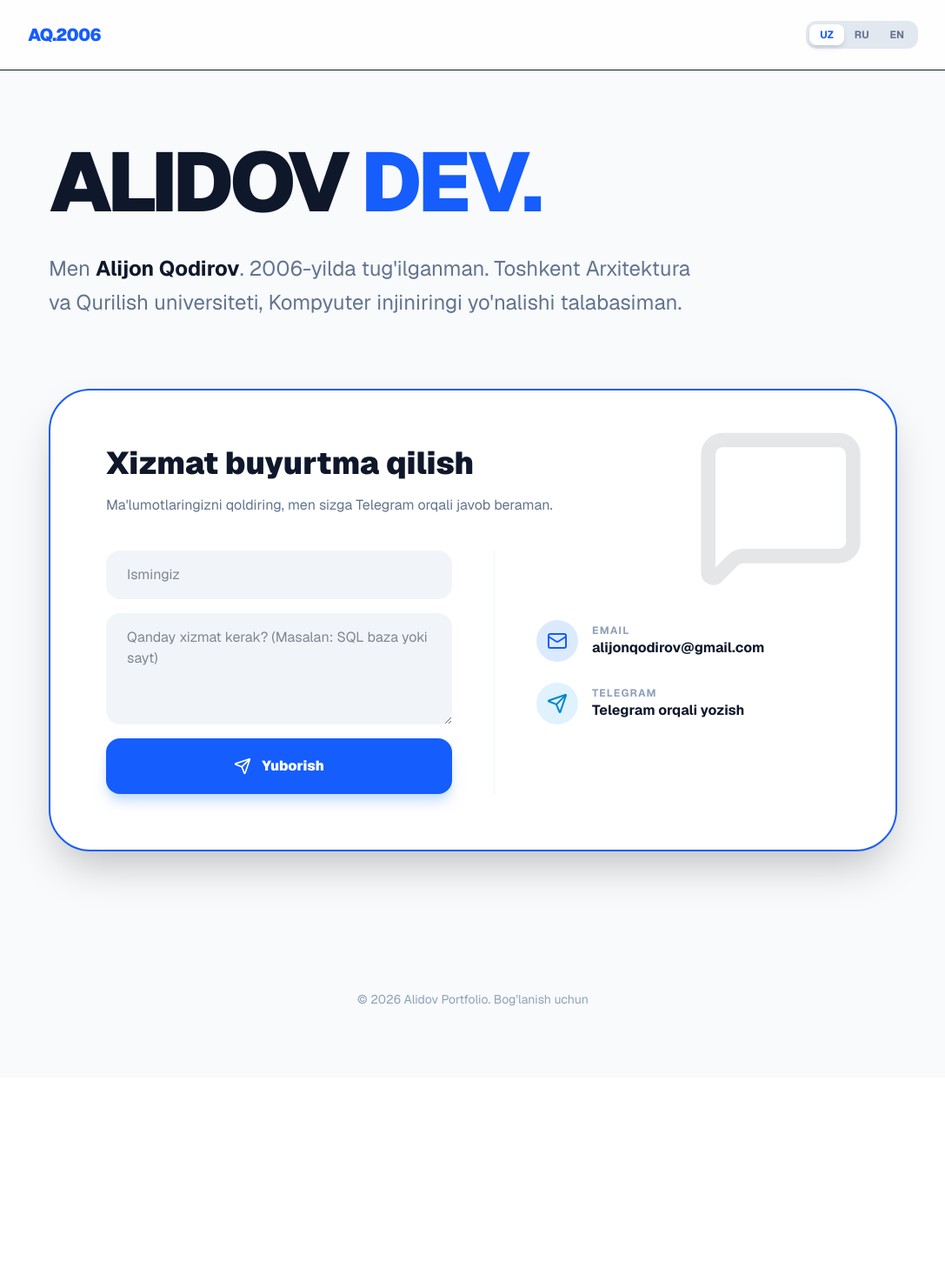
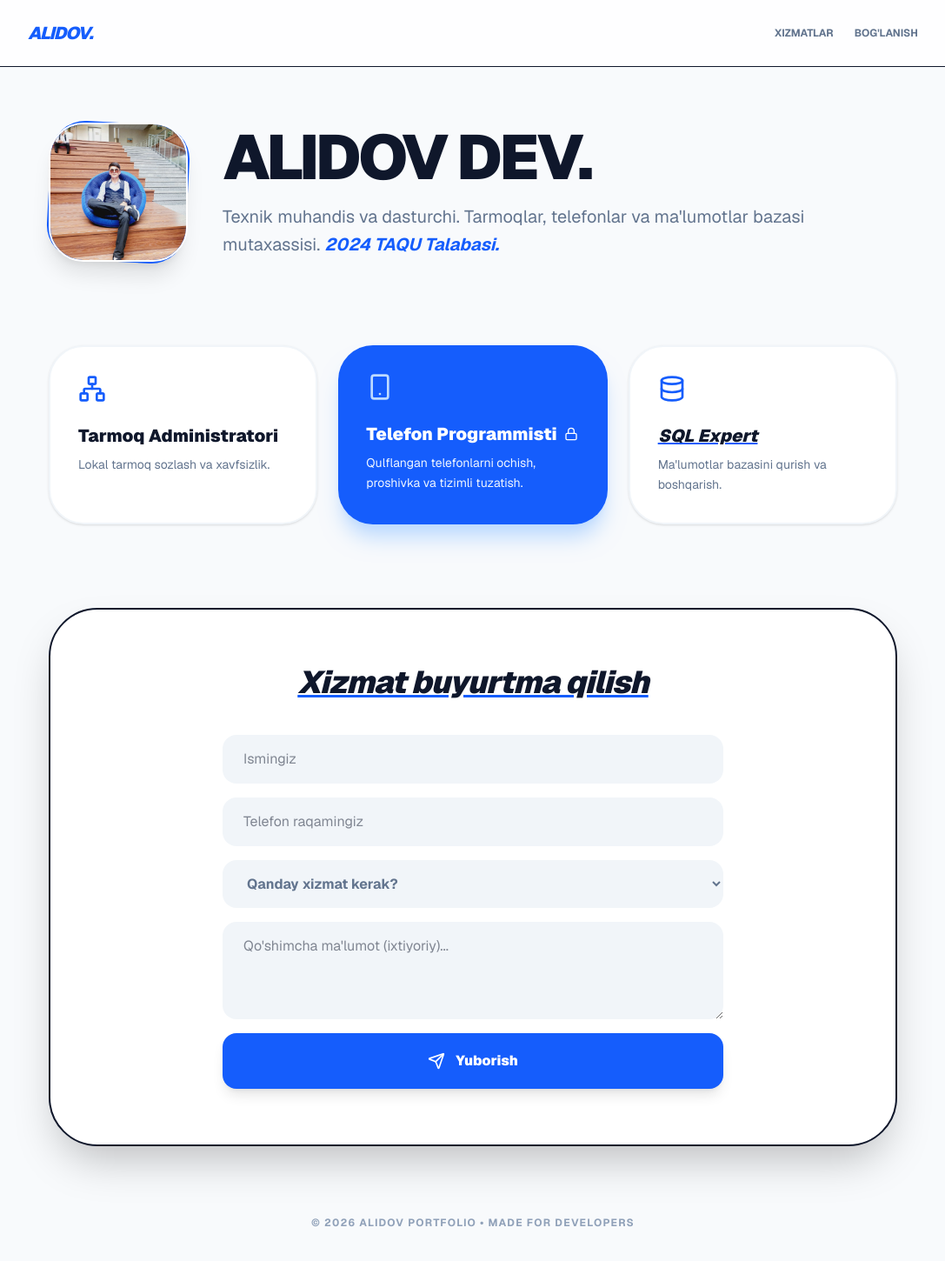
Before and after one commit to alijonqodirov2022-crypto/Mening_blogim, a Next.js app: page / in a window 1280 px wide. Shown: the top 1450 px of the page at 87% size, without its empty margins (96-1183 px from the left). Before the commit the page ends 1239 px from the top, so only its background shows below. Built offline with nearby package versions, Linux system fonts and the light colour scheme.

Commit message:
Rasm qo'shildi

```diff
--- a/app/page.tsx
+++ b/app/page.tsx
@@ -1,175 +1,162 @@
 "use client";
 import React, { useState } from 'react';
-import { Github, Mail, Database, Laptop, GraduationCap, Code2, Send, MessageSquare, Phone } from 'lucide-react';
-
+import { Github, Mail, Database, Laptop, GraduationCap, Code2, Send, MessageSquare, Phone, Smartphone, Network, Lock, ShieldCheck } from 'lucide-react';
+<img
+  src="/me.jpg"
+  alt="Alijon"
+  className="w-full h-full object-cover"
+  onError={(e) => { e.currentTarget.src = "https://ui-avatars.com/api/?name=Alijon+Qodirov" }}
+/>
 const translations = {
   uz: {
-    about: "Men haqimda",
-    skills: "Bilimlarim",
-    hero_p1: "Men",
-    hero_p2: "2006-yilda tug'ilganman. Toshkent Arxitektura va Qurilish universiteti, Kompyuter injiniringi yo'nalishi talabasiman.",
-    skill1_title: "Frontend & Backend",
-    skill1_desc: "Next.js va zamonaviy frameworklarni o'rganmoqdaman. Full-stack muhandislik sari qadam.",
-    skill2_title: "Buxgalteriya & Office",
-    skill2_desc: "Buxgalteriya hisobi va MS Office paketida professional darajada ishlay olaman.",
+    hero_title: "ALIDOV DEV.",
+    hero_desc: "Texnik muhandis va dasturchi. Tarmoqlar, telefonlar va ma'lumotlar bazasi mutaxassisi.",
+    edu_taqu: "TAQU Talabasi (2024)",
+    edu_taqu_desc: "Toshkent Arxitektura va Qurilish universiteti, Kompyuter injiniringi.",
+    service_phone: "Telefon Programmisti",
+    service_phone_desc: "Qulflangan telefonlarni ochish, proshivka va tizimli tuzatish.",
+    service_admin: "Tarmoq Administratori",
+    service_admin_desc: "Lokal tarmoq sozlash va xavfsizlik.",
     contact_title: "Xizmat buyurtma qilish",
     placeholder_name: "Ismingiz",
-    placeholder_msg: "Qanday xizmat kerak? (Masalan: SQL baza yoki sayt)",
-    btn_send: "Yuborish",
-    footer: "Bog'lanish uchun",
-    direct_tg: "Telegram orqali yozish"
-  },
-  ru: {
-    about: "Обо мне",
-    skills: "Навыки",
-    hero_p1: "Я",
-    hero_p2: "Родился в 2006 году. Студент Ташкентского архитектурно-строительного университета по направлению Компьютерный инжиниринг.",
-    skill1_title: "Frontend & Backend",
-    skill1_desc: "Изучаю Next.js и современные фреймворки. Шаг к Full-stack инженерии.",
-    skill2_title: "Бухгалтерия и Office",
-    skill2_desc: "Работаю на профессиональном уровне в бухгалтерском учете и пакете MS Office.",
-    contact_title: "Заказать услугу",
-    placeholder_name: "Ваше имя",
-    placeholder_msg: "Какая услуга вам нужна?",
-    btn_send: "Отправить",
-    footer: "Контакты",
-    direct_tg: "Написать в Telegram"
-  },
-  en: {
-    about: "About",
-    skills: "Skills",
-    hero_p1: "I am",
-    hero_p2: "Born in 2006. Student at Tashkent University of Architecture and Civil Engineering, majoring in Computer Engineering.",
-    skill1_title: "Frontend & Backend",
-    skill1_desc: "Learning Next.js and modern frameworks. A step towards Full-stack engineering.",
-    skill2_title: "Accounting & Office",
-    skill2_desc: "Professional level in accounting and MS Office package.",
-    contact_title: "Order a Service",
-    placeholder_name: "Your Name",
-    placeholder_msg: "Which service do you need?",
-    btn_send: "Send Message",
-    footer: "Get in touch",
-    direct_tg: "Write via Telegram"
+    placeholder_phone: "Telefon raqamingiz",
+    select_service: "Qanday xizmat kerak?",
+    opt_unlock: "Telefonni blokdan ochish",
+    opt_network: "Tarmoqni sozlash (Admin)",
+    opt_sql: "SQL Ma'lumotlar bazasi",
+    opt_other: "Boshqa xizmat",
+    btn_send: "Yuborish"
   }
 };
 
 export default function Portfolio() {
-  const [lang, setLang] = useState<'uz' | 'ru' | 'en'>('uz');
+  const [lang, setLang] = useState('uz');
   const [name, setName] = useState('');
+  const [phone, setPhone] = useState('');
+  const [service, setService] = useState('');
   const [message, setMessage] = useState('');
   const [status, setStatus] = useState('');
 
-  const t = translations[lang];
+  const t = translations.uz;
 
   const sendToTelegram = async (e: React.FormEvent) => {
     e.preventDefault();
     setStatus('sending');
 
     const botToken = "8578469335:AAGIhKG9I_FoRAw7pRLHkpWmyLmc7-XqLFU";
-    const chatId = "7277916372";
+    const chatId = "7277916371";
 
-    const text = `🚀 *YANGI BUYURTMA*\n\n👤 *Ism:* ${name}\n💬 *Xabar:* ${message}\n🌐 *Til:* ${lang.toUpperCase()}`;
+    const text = `🚀 YANGI BUYURTMA\n\n👤 Mijoz: ${name}\n📞 Tel: ${phone}\n🛠 Xizmat: ${service}\n💬 Xabar: ${message}`;
 
     try {
-      await fetch(`https://api.telegram.org/bot${botToken}/sendMessage`, {
+      const res = await fetch(`https://api.telegram.org/bot${botToken}/sendMessage`, {
         method: 'POST',
         headers: { 'Content-Type': 'application/json' },
-        body: JSON.stringify({ chat_id: chatId, text: text, parse_mode: 'Markdown' })
+        body: JSON.stringify({ chat_id: chatId, text: text })
       });
-      setStatus('success');
-      setName('');
-      setMessage('');
-      setTimeout(() => setStatus(''), 5000);
+      if (res.ok) {
+        setStatus('success');
+        setName(''); setPhone(''); setMessage(''); setService('');
+        setTimeout(() => setStatus(''), 5000);
+      }
     } catch (error) {
       setStatus('error');
     }
   };
 
   return (
-    <div className="min-h-screen bg-slate-50 text-slate-900 font-sans">
+    <div className="min-h-screen bg-slate-50 text-slate-900 font-sans pb-20">
+      {/* NAVIGATSIYA */}
       <nav className="p-6 border-b bg-white/80 backdrop-blur-md sticky top-0 z-50">
         <div className="max-w-5xl mx-auto flex justify-between items-center">
-          <span className="text-xl font-black tracking-tighter text-blue-600">AQ.2006</span>
-          <div className="flex bg-slate-200 p-1 rounded-xl">
-            {(['uz', 'ru', 'en'] as const).map((l) => (
-              <button key={l} onClick={() => setLang(l)} className={`px-3 py-1 rounded-lg text-xs font-bold transition-all ${lang === l ? 'bg-white shadow-md text-blue-600' : 'text-slate-500'}`}>
-                {l.toUpperCase()}
-              </button>
-            ))}
+          <span className="text-xl font-black tracking-tighter text-blue-600 italic">ALIDOV.</span>
+          <div className="flex gap-4 items-center">
+             <div className="hidden md:flex gap-6 text-sm font-bold text-slate-500 uppercase">
+                <a href="#services" className="hover:text-blue-600 text-xs">Xizmatlar</a>
+                <a href="#contact" className="hover:text-blue-600 text-xs">Bog'lanish</a>
+             </div>
           </div>
         </div>
       </nav>
 
-      <main className="max-w-5xl mx-auto px-6 py-20">
-        <section className="mb-20">
-          <h1 className="text-6xl md:text-8xl font-black tracking-tighter mb-8 leading-none">
-            ALIDOV <span className="text-blue-600">DEV.</span>
-          </h1>
-          <p className="text-2xl text-slate-500 max-w-3xl leading-relaxed">
-            {t.hero_p1} <span className="text-slate-900 font-bold">Alijon Qodirov</span>. {t.hero_p2}
-          </p>
+      <main className="max-w-5xl mx-auto px-6 pt-16">
+        {/* HERO SECTION */}
+        <section className="flex flex-col md:flex-row items-center gap-10 mb-24">
+          <div className="relative w-40 h-40 shrink-0">
+             <div className="absolute inset-0 bg-blue-600 rounded-[2.5rem] rotate-3 shadow-xl"></div>
+             <div className="absolute inset-0 bg-slate-300 rounded-[2.5rem] overflow-hidden border-2 border-white">
+                <img src="/me.jpg" alt="Alijon" className="w-full h-full object-cover"
+                onError={(e) => { e.currentTarget.src = "https://ui-avatars.com/api/?name=Alijon+Qodirov&background=0284c7&color=fff&size=512" }} />
+             </div>
+          </div>
+          <div className="text-center md:text-left">
+            <h1 className="text-5xl md:text-7xl font-black tracking-tighter mb-4 uppercase leading-none">
+              {t.hero_title}
+            </h1>
+            <p className="text-xl text-slate-500 max-w-2xl leading-relaxed">
+              {t.hero_desc} <span className="text-blue-600 font-bold italic">2024 TAQU Talabasi.</span>
+            </p>
+          </div>
         </section>
 
-        {/* XIZMATLAR FORMASI SHU YERDA */}
-        <section className="bg-white border-2 border-blue-600 rounded-[3rem] p-8 md:p-16 shadow-2xl overflow-hidden relative">
-          <div className="absolute top-0 right-0 p-8 opacity-10 pointer-events-none">
-             <MessageSquare size={200} />
+        {/* XIZMATLAR KARTALARI */}
+        <section id="services" className="grid grid-cols-1 md:grid-cols-3 gap-6 mb-24">
+          <div className="p-8 bg-white rounded-[2.5rem] border-2 border-slate-100 hover:border-blue-600 transition-all shadow-sm">
+            <Network className="text-blue-600 mb-6" size={32} />
+            <h3 className="font-black text-xl mb-2">{t.service_admin}</h3>
+            <p className="text-slate-500 text-sm leading-relaxed">{t.service_admin_desc}</p>
           </div>
+          <div className="p-8 bg-blue-600 rounded-[2.5rem] text-white shadow-xl shadow-blue-200">
+            <Smartphone className="text-blue-200 mb-6" size={32} />
+            <h3 className="font-black text-xl mb-2 flex items-center gap-2">{t.service_phone} <Lock size={16}/></h3>
+            <p className="text-blue-50 text-sm leading-relaxed">{t.service_phone_desc}</p>
+          </div>
+          <div className="p-8 bg-white rounded-[2.5rem] border-2 border-slate-100 hover:border-blue-600 transition-all shadow-sm">
+            <Database className="text-blue-600 mb-6" size={32} />
+            <h3 className="font-black text-xl mb-2 text-slate-900 italic underline decoration-blue-600">SQL Expert</h3>
+            <p className="text-slate-500 text-sm leading-relaxed">Ma'lumotlar bazasini qurish va boshqarish.</p>
+          </div>
+        </section>
 
-          <div className="relative z-10">
-            <h2 className="text-4xl font-black mb-4 text-center md:text-left">{t.contact_title}</h2>
-            <p className="text-slate-500 mb-10 text-center md:text-left">Ma'lumotlaringizni qoldiring, men sizga Telegram orqali javob beraman.</p>
+        {/* YANGI BUYURTMA FORMASI */}
+        <section id="contact" className="bg-white rounded-[3.5rem] p-8 md:p-16 border-2 border-slate-900 shadow-2xl relative overflow-hidden">
+          <div className="relative z-10 max-w-xl mx-auto">
+            <h2 className="text-4xl font-black text-center mb-10 tracking-tight italic underline decoration-blue-600">{t.contact_title}</h2>
 
-            <div className="grid grid-cols-1 md:grid-cols-2 gap-12">
-              <form onSubmit={sendToTelegram} className="flex flex-col gap-4">
-                <input
-                  type="text" placeholder={t.placeholder_name} required
-                  value={name} onChange={(e) => setName(e.target.value)}
-                  className="w-full px-6 py-4 rounded-2xl bg-slate-100 border-none outline-none focus:ring-2 focus:ring-blue-600 transition-all"
-                />
-                <textarea
-                  placeholder={t.placeholder_msg} required
-                  value={message} onChange={(e) => setMessage(e.target.value)}
-                  className="w-full px-6 py-4 rounded-2xl bg-slate-100 border-none outline-none focus:ring-2 focus:ring-blue-600 transition-all h-32"
-                ></textarea>
-                <button
-                  type="submit" disabled={status === 'sending'}
-                  className="bg-blue-600 text-white font-black py-5 rounded-2xl flex items-center justify-center gap-3 hover:bg-blue-700 transition-all active:scale-95 disabled:opacity-50 shadow-lg shadow-blue-200"
-                >
-                  <Send size={20} /> {status === 'sending' ? '...' : t.btn_send}
-                </button>
-                {status === 'success' && <p className="text-green-600 font-bold text-center mt-2 animate-bounce">Muvaffaqiyatli yuborildi! ✅</p>}
-              </form>
+            <form onSubmit={sendToTelegram} className="flex flex-col gap-4">
+              <input type="text" placeholder={t.placeholder_name} required value={name} onChange={(e) => setName(e.target.value)}
+                className="w-full px-6 py-4 rounded-2xl bg-slate-100 border-none outline-none focus:ring-2 focus:ring-blue-600" />
 
-              <div className="flex flex-col justify-center gap-6 border-t md:border-t-0 md:border-l border-slate-100 pt-8 md:pt-0 md:pl-12">
-                <div className="flex items-center gap-4">
-                  <div className="w-12 h-12 bg-blue-100 rounded-full flex items-center justify-center text-blue-600">
-                    <Mail />
-                  </div>
-                  <div>
-                    <p className="text-xs font-bold text-slate-400 uppercase tracking-widest">Email</p>
-                    <p className="font-bold">alijonqodirov@gmail.com</p>
-                  </div>
-                </div>
+              <input type="tel" placeholder={t.placeholder_phone} required value={phone} onChange={(e) => setPhone(e.target.value)}
+                className="w-full px-6 py-4 rounded-2xl bg-slate-100 border-none outline-none focus:ring-2 focus:ring-blue-600" />
 
-                <a href="https://t.me/shaxsiy_username" className="flex items-center gap-4 group">
-                  <div className="w-12 h-12 bg-sky-100 rounded-full flex items-center justify-center text-sky-600 group-hover:bg-sky-600 group-hover:text-white transition-all">
-                    <Send />
-                  </div>
-                  <div>
-                    <p className="text-xs font-bold text-slate-400 uppercase tracking-widest">Telegram</p>
-                    <p className="font-bold">{t.direct_tg}</p>
-                  </div>
-                </a>
-              </div>
-            </div>
+              {/* SERVICE SELECTOR (DROPDOWN) */}
+              <select required value={service} onChange={(e) => setService(e.target.value)}
+                className="w-full px-6 py-4 rounded-2xl bg-slate-100 border-none outline-none focus:ring-2 focus:ring-blue-600 text-slate-500 font-bold">
+                <option value="">{t.select_service}</option>
+                <option value="Phone Unlock">{t.opt_unlock}</option>
+                <option value="Network Admin">{t.opt_network}</option>
+                <option value="SQL Database">{t.opt_sql}</option>
+                <option value="Other">{t.opt_other}</option>
+              </select>
+
+              <textarea placeholder="Qo'shimcha ma'lumot (ixtiyoriy)..." value={message} onChange={(e) => setMessage(e.target.value)}
+                className="w-full px-6 py-4 rounded-2xl bg-slate-100 border-none outline-none focus:ring-2 focus:ring-blue-600 h-28" />
+
+              <button type="submit" disabled={status === 'sending'}
+                className="bg-blue-600 text-white font-black py-5 rounded-2xl flex items-center justify-center gap-3 hover:bg-black transition-all active:scale-95 shadow-lg">
+                <Send size={20} /> {status === 'sending' ? 'Yuborilmoqda...' : t.btn_send}
+              </button>
+
+              {status === 'success' && <div className="p-4 bg-green-100 text-green-700 rounded-2xl text-center font-bold">Xabar yuborildi! Botni tekshiring ✅</div>}
+            </form>
           </div>
         </section>
       </main>
 
-      <footer className="py-20 text-center text-slate-400 text-sm">
-        <p>© 2026 Alidov Portfolio. {t.footer}</p>
-      </footer >
+      <footer className="mt-20 text-center text-slate-400 font-bold text-xs uppercase tracking-widest">
+        <p>© 2026 Alidov Portfolio • Made for Developers</p>
+      </footer>
     </div>
   );
 }
```
